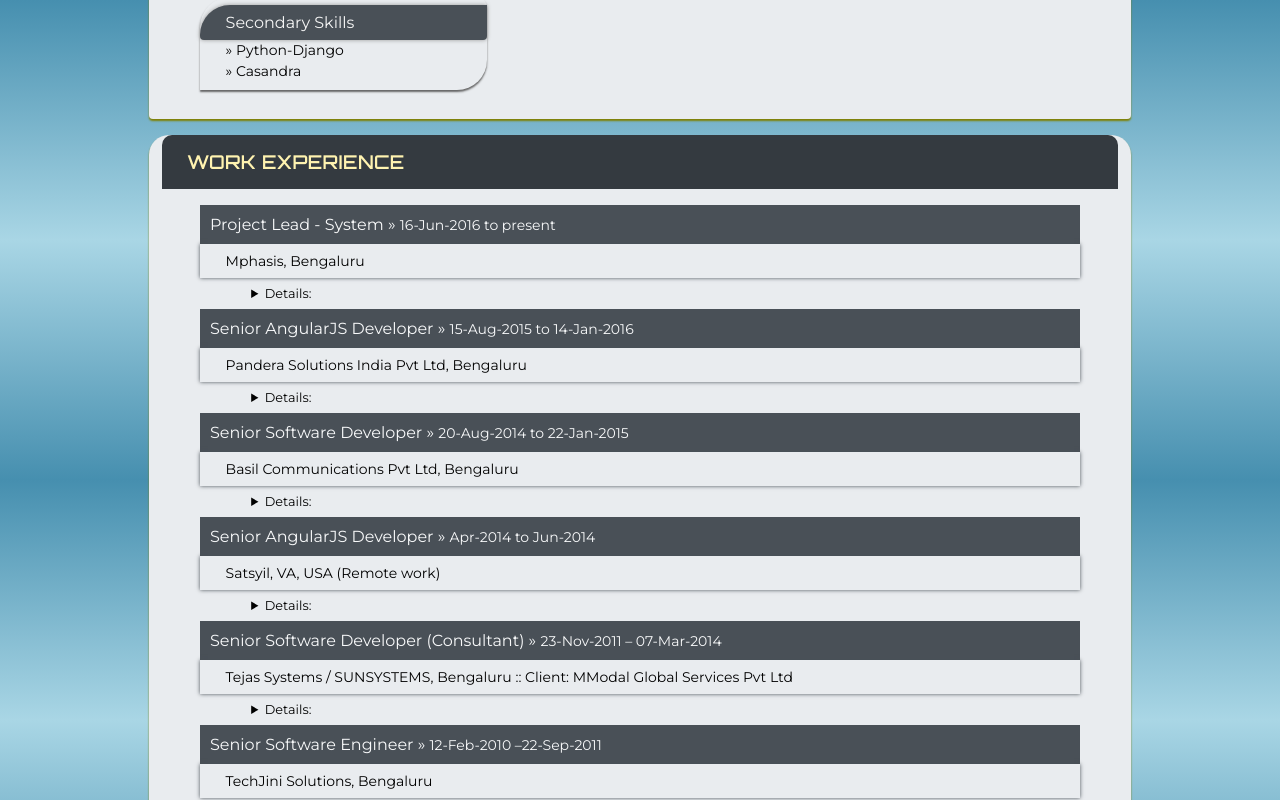
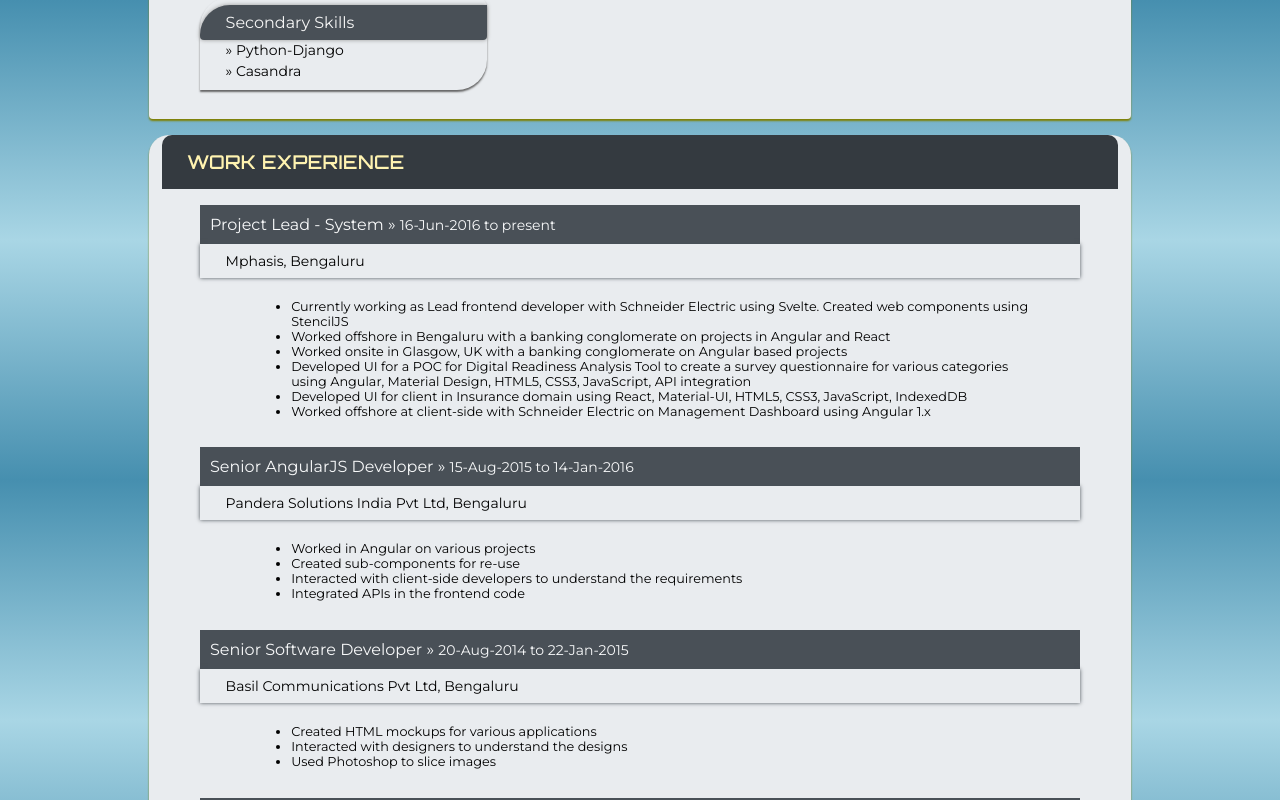
Before and after one commit to srikantgudi/srikantgudi.github.io, a Svelte app: page / in a window 1280 px wide. Shown: the part 960-1760 px from the top of the page. Built offline with nearby package versions, Linux system fonts and the light colour scheme; a web font is replaced by a local one.

Commit message:
Update WorkHistory.svelte

```diff
--- a/src/WorkHistory.svelte
+++ b/src/WorkHistory.svelte
@@ -127,14 +127,21 @@
     font-family: Montserrat;
     font-size: 1vw;
   }
+  .exp:hover {
+    box-shadow: 0 0 10px #666666;
+    font-size: 110%;
+    transition: all 1s;
+    background-color: lightcyan;
+    border-radius: 0 0 30px 30px;
+  }
   @media screen and (max-width: 639px) {
   }
 </style>
 
 <div class="resume-section">
   <div class="sectiontitle">WORK EXPERIENCE</div>
+  {#each expList as exp, idx}
     <div class="exp">
-    {#each expList as exp, idx}
       <div class="job-title">
         {exp.header.jobTitle} &raquo; <span class="exp-period">{exp.header.dates}</span>
       </div>
@@ -142,15 +149,12 @@
         {exp.header.org}
       </div>
       <div class="details">
-        <details>
-          <summary>Details:</summary>
         <ul>
           {#each exp.content as text}
             <li>{text}</li>
           {/each}
         </ul>
-        </details>
+      </div>
     </div>
   {/each}
 </div>
-</div>
```
Lines whose indentation alone changed are shown as unchanged.
